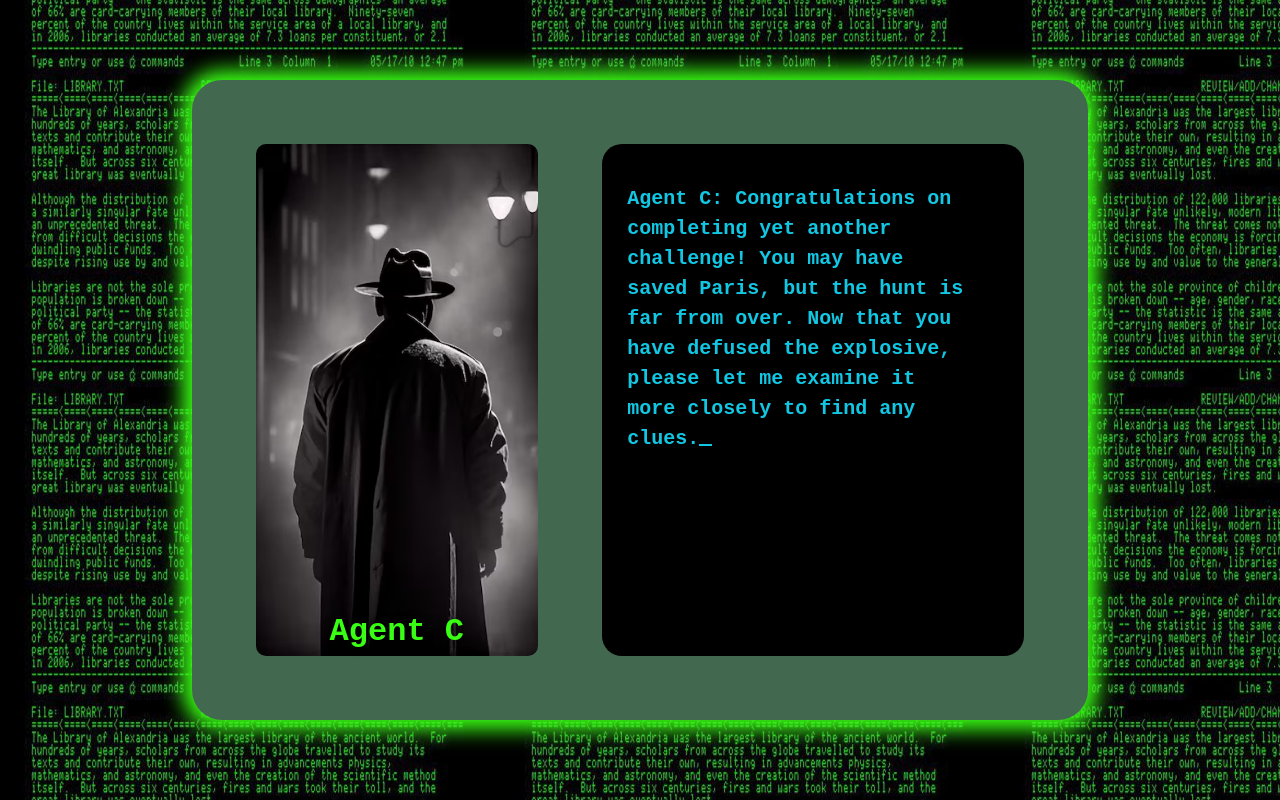
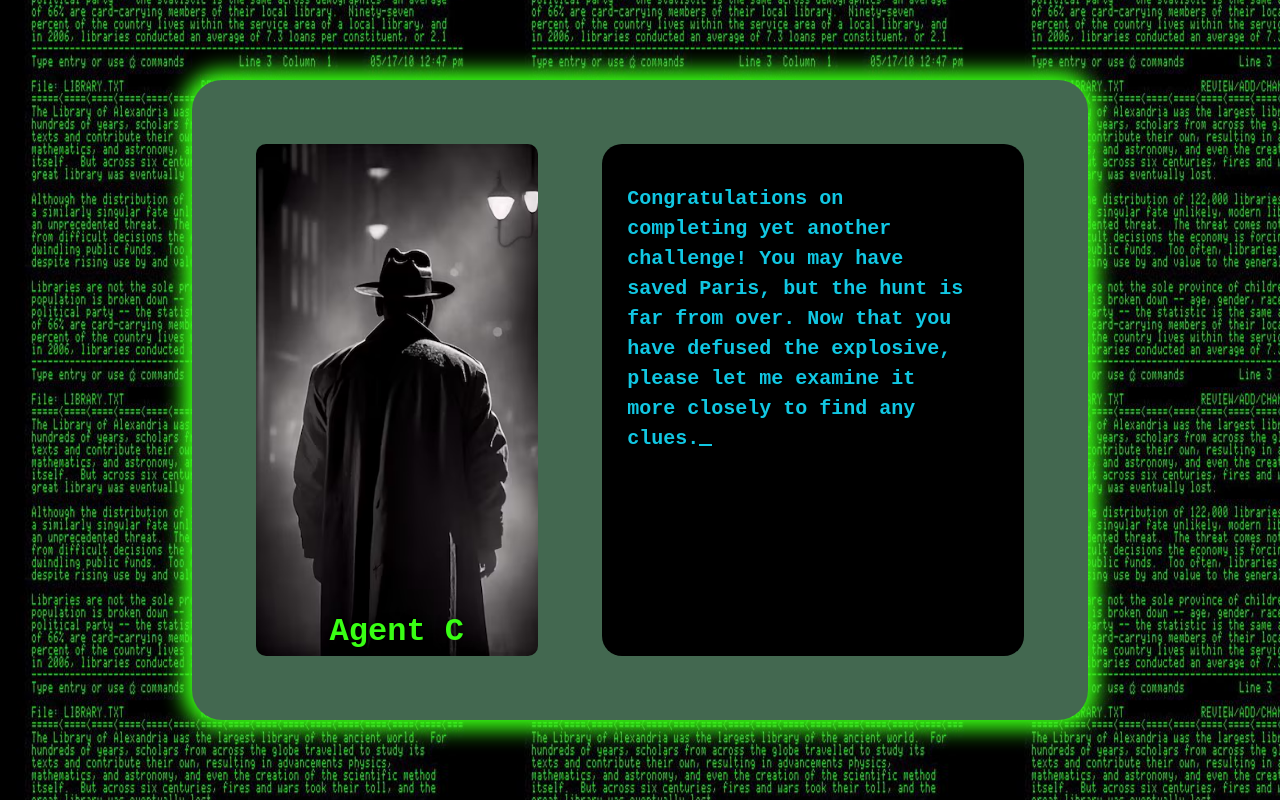
Before and after one commit to Hitstar53/Code-Red-Tempest-Of-Timelines, a React (Vite) app in the folder client/: page /levels/prelevel5 in a window 1280 px wide. Built offline with nearby package versions, Linux system fonts and the light colour scheme; no server answers; a web font is replaced by a local one.

Commit message:
Pre levels updated 7 and 5

```diff
--- a/client/src/pages/levels/Level5.jsx
+++ b/client/src/pages/levels/Level5.jsx
@@ -74,7 +74,7 @@ const Level5 = () => {
           leaderboardColor: '#04364A',
           leaderboardTextColor: 'black',
         }}
-        hintText="Go to the year when scientists no longer called MOS LSI chips by that name anymore. The year when the term 'microprocessor' was officially coined. Also, inversion is a common ploy used by tricksters around the world. N’th from the start becomes N’th from the end. Did I ring any bells?"
+        hintText="Do you remember old nokia keypads? If no, hit'em up on a search engine. Also, inversion is a common ploy used by tricksters around the world. N’th from the start becomes N’th from the end. Did I ring any bells?"
       >
         <div
           style={{
--- a/client/src/pages/levels/Level7.jsx
+++ b/client/src/pages/levels/Level7.jsx
@@ -52,7 +52,7 @@ const Level7 = () => {
   }
 
   const hintText =
-    "There is one file, there are two files, or however many there are… just observe the files and escape patterns carefully. Kim Jong Un's final destination lies in plain sight. Again, the menu on the 'right' is your saviour."
+    "Observe the files and escape patterns carefully using the map of North Korea. Kim Jong Un's final destination lies in plain sight."
 
   return (
     <Layout
--- a/client/src/pages/prelevels/Prelevel5.jsx
+++ b/client/src/pages/prelevels/Prelevel5.jsx
@@ -3,7 +3,7 @@ import Layout from "./Layout";
 
 const Prelevel5 = () => {
   const text = [
-    "Agent C: Congratulations on completing yet another challenge! You may have saved Paris, but the hunt is far from over. Now that you have defused the explosive, please let me examine it more closely to find any clues.",
+    "Congratulations on completing yet another challenge! You may have saved Paris, but the hunt is far from over. Now that you have defused the explosive, please let me examine it more closely to find any clues.",
     "Hmm. I found this 2000s Nokia phone and number written on the backside of the explosive reading 6644466338333366 7777444998999 334444448, and a message: 'Zivz 51, Mvezwz'. I cannot seem to make anything out of it. Are you able to?",
   ];
   return (
--- a/client/src/pages/prelevels/Prelevel6.jsx
+++ b/client/src/pages/prelevels/Prelevel6.jsx
@@ -3,7 +3,7 @@ import Layout from "./Layout";
 
 const Prelevel6 = () => {
   const text = [
-    "Agent C: You have managed to reach the correct destination, I see! The enemy is swift, but good job matching his pace and putting an end to all his evil deeds. We are getting closer and closer to putting an end to this mess once and for all.",
+    "You have managed to reach the correct destination, I see! The enemy is swift, but good job matching his pace and putting an end to all his evil deeds. We are getting closer and closer to putting an end to this mess once and for all.",
     "Now the next challenge is in Area 51, Nevada. This year is 1968 CE, and the first microprocessor has just been processed from the remains of a UFO crash. Down the line, this groundbreaking discovery is going to bring wonders for mankind, but right now the discovery lies at the risk of being blown into smithereens.",
     "I sense Andwyn has messed up with the controls and initiated a self-destruct sequence for the entire research base. Не has also left behind a set of instructions to deactivate the timer. Before the timer goes out, I need you to comprehend the instructions and stop the self-destruct sequence.",
     "The instructions are: 1.Jumping joyful jellybeans jiggle jubilantly. \n 2.Hidden in the 64th base, the answer needs to be converted to legible language.",
```
